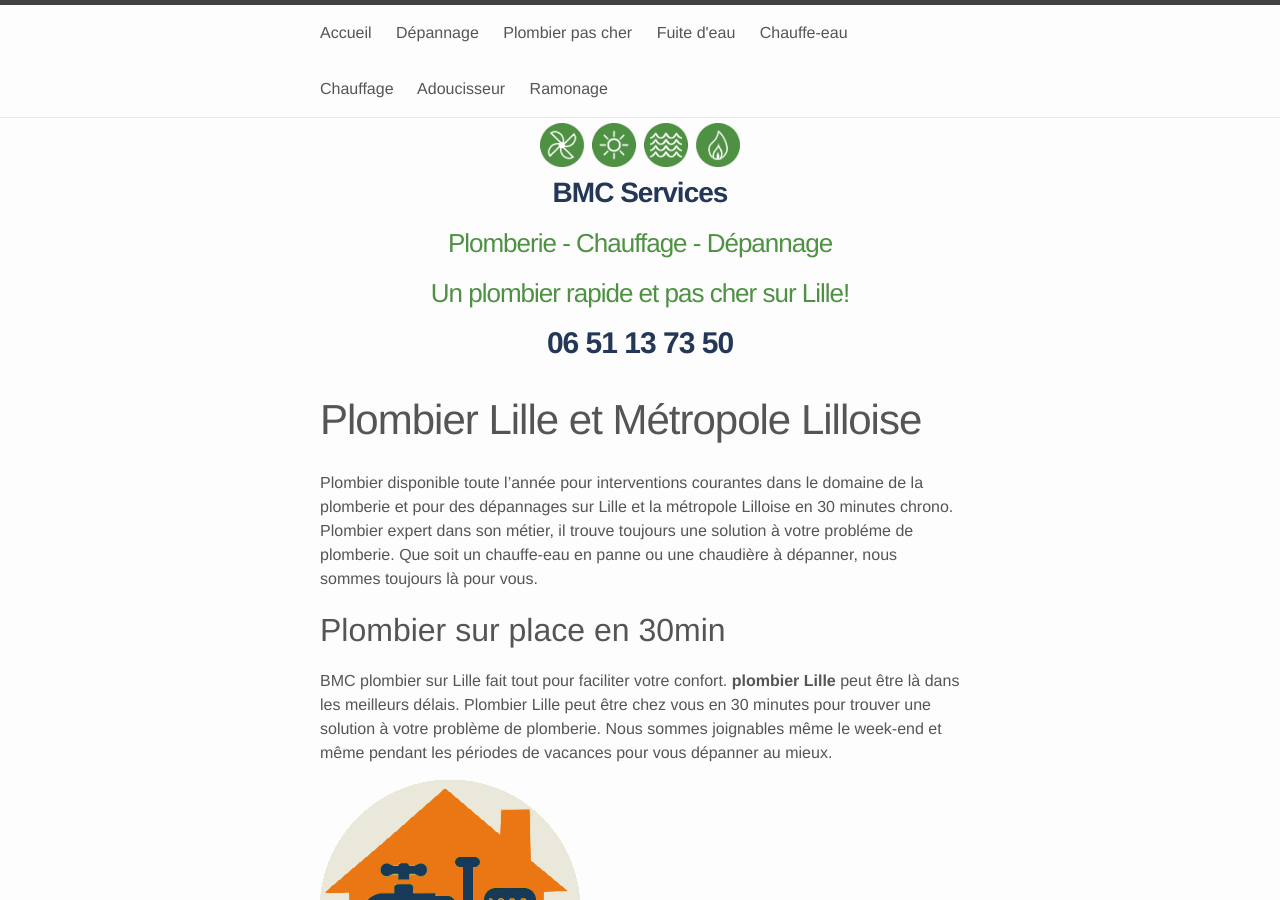
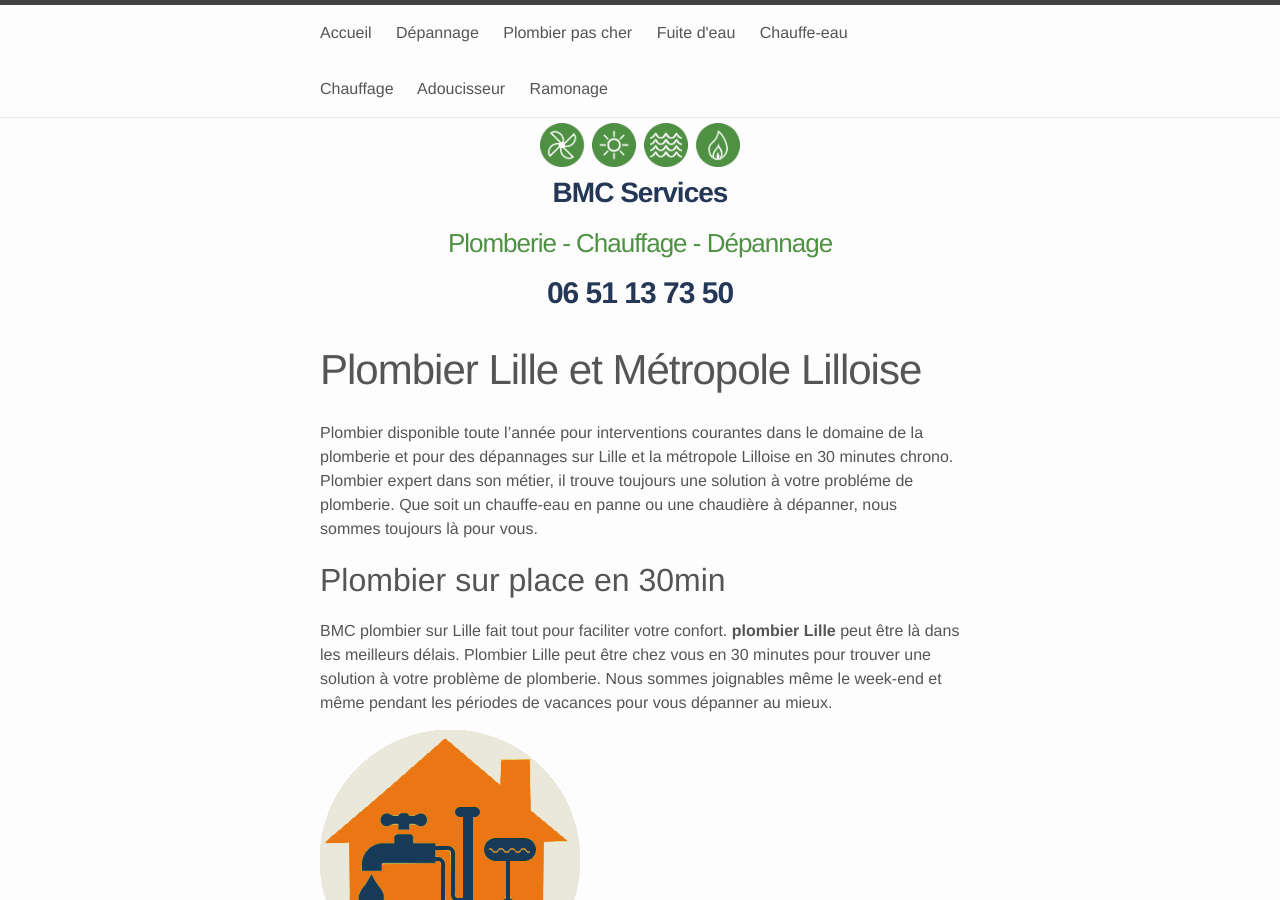
Before and after one commit to bntservices/bntservices.github.io, a Jekyll site: the page built from index.html, in a window 1280 px wide and 900 px high. Built offline with Jekyll 4.4.1, drawn with Linux system fonts in a browser that asks for light colours.

Commit message:
Modification header

```diff
--- a/_includes/header.html
+++ b/_includes/header.html
@@ -41,7 +41,6 @@
   </div>
 
   <div class="site-top-frame-services">Plomberie - Chauffage - Dépannage</div>
-  <div class="site-top-frame-catch">Un plombier rapide et pas cher sur Lille!</div>
   <div class="site-top-frame-phone"><a href="tel:0651137350">06 51 13 73 50</a></div>
 
 </div>
```
